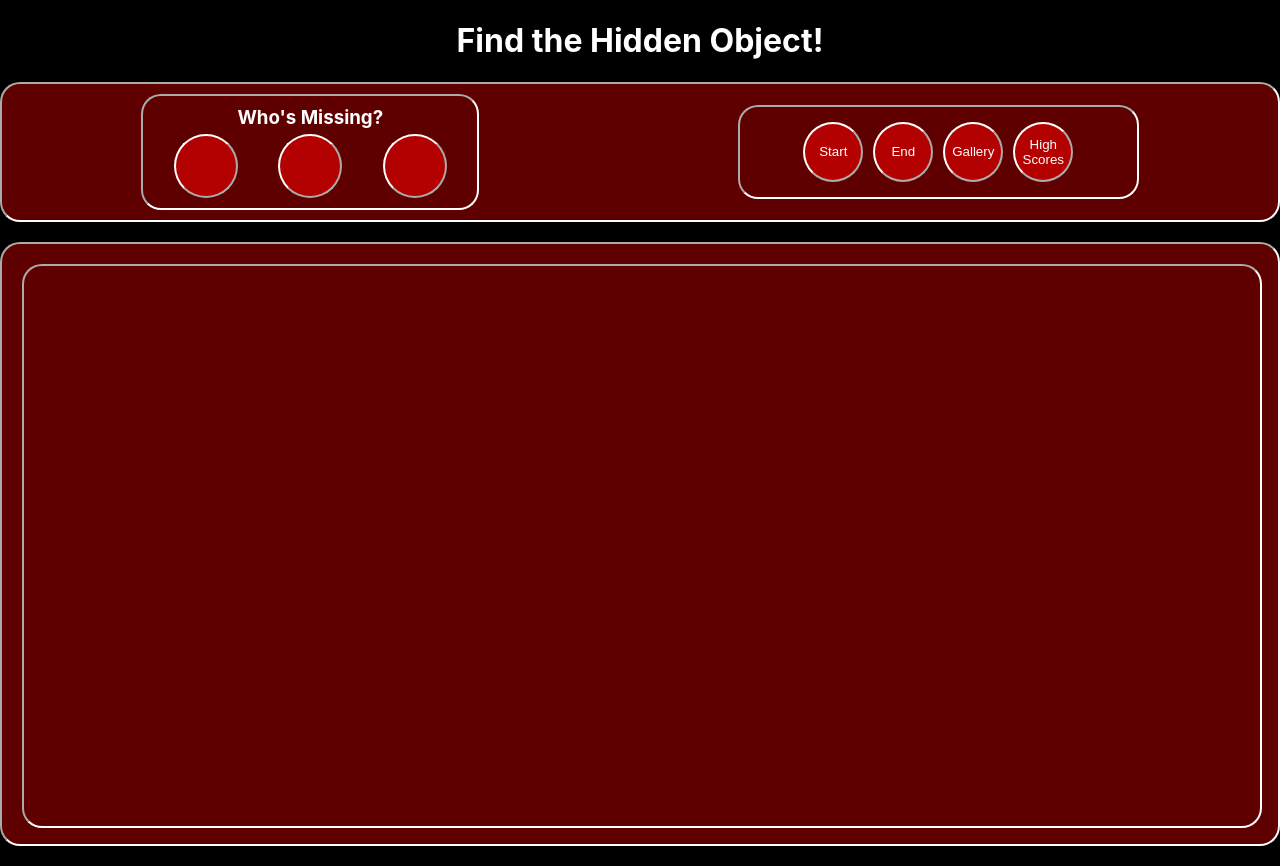
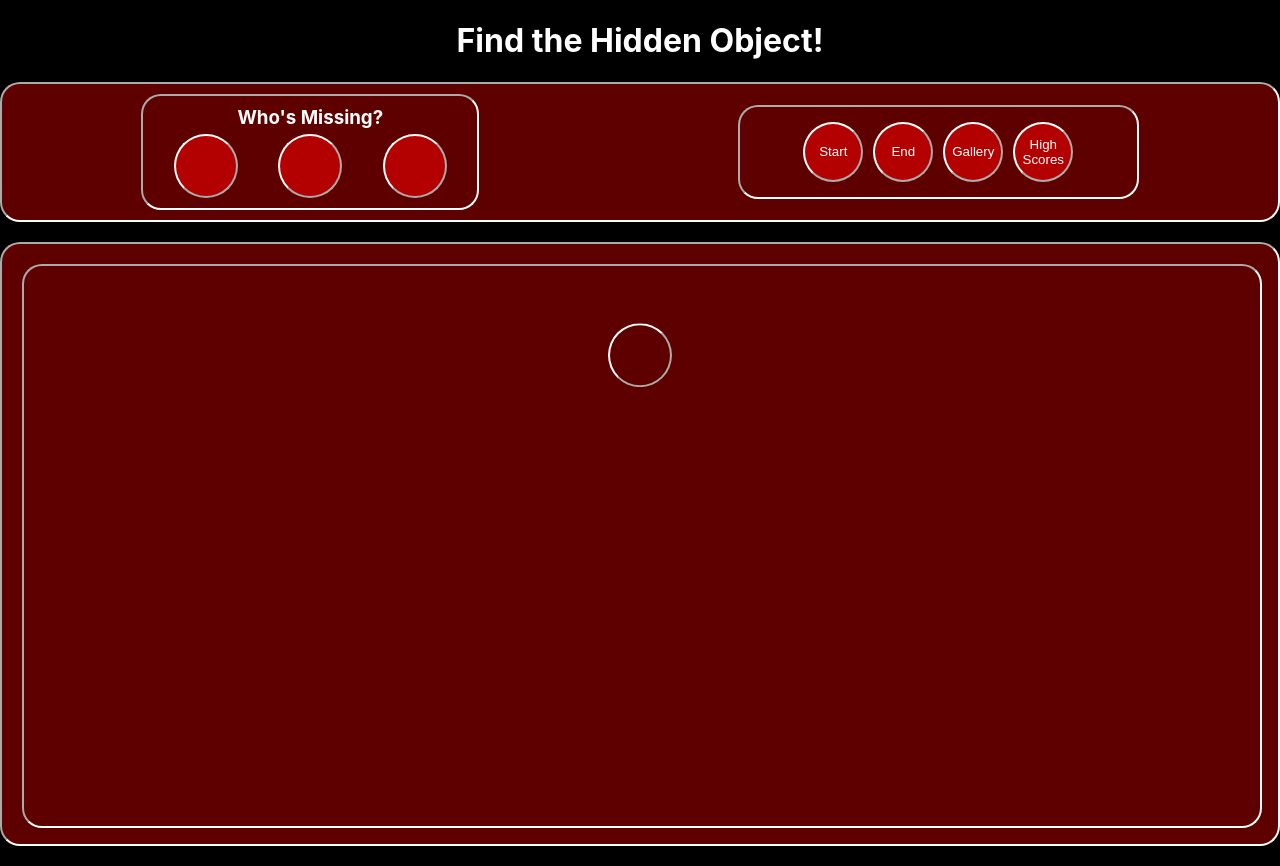
Before and after one commit to KPInc425/odin-wheres-waldo, a React (Create React App) app: page / in a window 1280 px wide. Built offline with nearby package versions, Linux system fonts and the light colour scheme; no server answers; the database is empty.

Commit message:
Implement custom cursor, change some styling

```diff
--- a/src/App.css
+++ b/src/App.css
@@ -54,6 +54,19 @@
   left: 460;
 }
 
+.cursorCircle {
+  width: 60px;
+  height: 60px;
+  border-radius: 60px;
+  background-color: transparent;
+  border: 2px outset rgb(255, 255, 255);
+  position: fixed;
+  top: 50%;
+  left: 50%;
+  transform: translate(-50%, -120%);
+  cursor: none;
+}
+
 .flex {
   display: flex;
   justify-content: space-around;
@@ -102,7 +115,7 @@
   height: 100%;
   width: 100%;
   /* cursor: url('./media/MagnifyPoint.png'), auto; */
-  cursor: crosshair;
+  cursor: none;
 }
 
 
--- a/src/App.js
+++ b/src/App.js
@@ -55,12 +55,31 @@ function App() {
 
   }
 
+  const moveCursor = (e) => {
+    const newCursor = document.getElementById('newCursor');
+    const imgContainer = document.querySelector('.hiddenObjectImage');
+    // console.log(imgContainer.offsetWidth);
+    // console.log(window.innerWidth);
+
+    const y = e.pageY;
+    const x = e.pageX;
+
+    if ( x > (window.innerWidth - imgContainer.offsetWidth) &&
+         y > (window.innerHeight - imgContainer.offsetHeight + 40) &&
+         x < (imgContainer.offsetWidth - 10) &&
+         y < window.innerHeight - (window.innerHeight * 0.02) ) {
+      newCursor.style.top = `${y}px`;
+      newCursor.style.left = `${x}px`;
+    }
+  }
+
 
   return (
-    <div className="App">
+    <div className="App" onMouseMove={ moveCursor }>
       <h1>{ pageDefaultTitle || "Find the Hidden Object!" }</h1>
+      <div id='newCursor' className='cursorCircle' onClick={ handleImgClick }></div>
       <ControlBoard />
-      <StoryBoard handleImgClick={ handleImgClick }/>
+      <StoryBoard  handleImgClick={ handleImgClick }/>
     </div>
   );
 }
```
